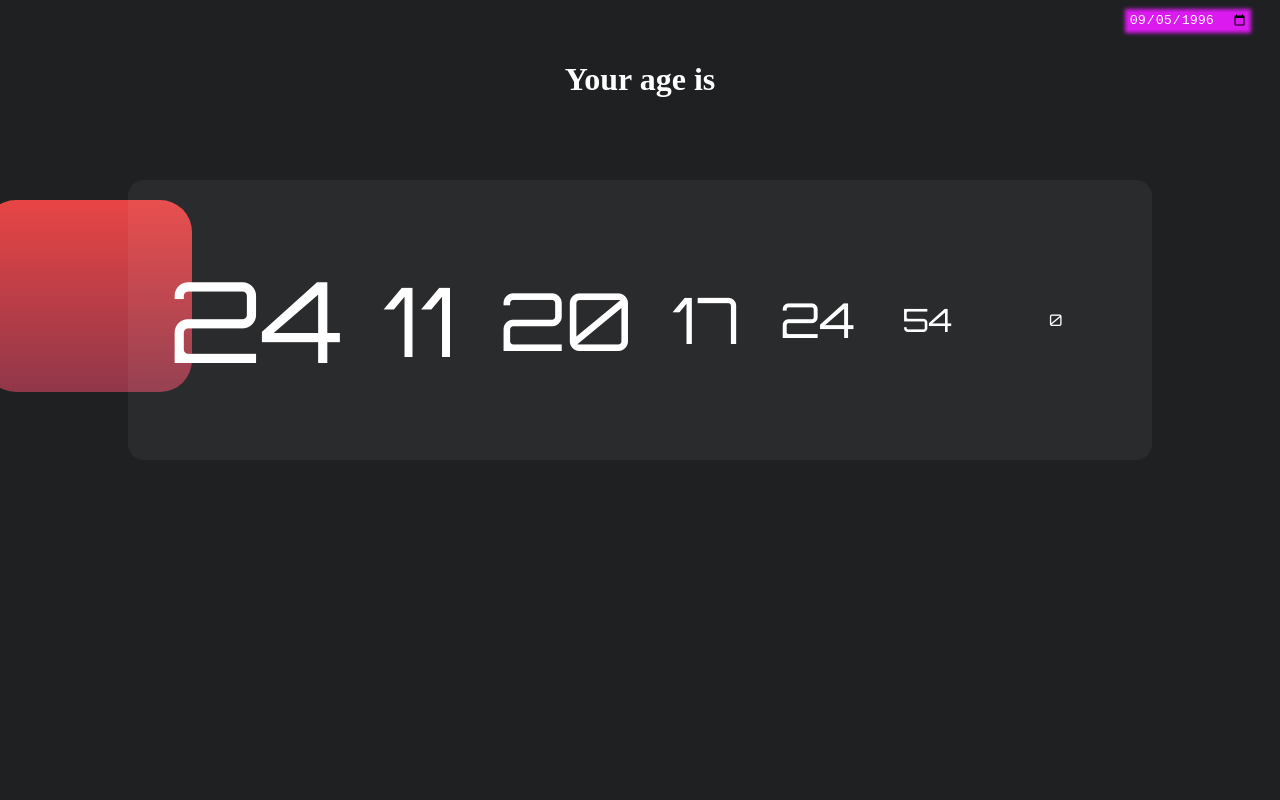
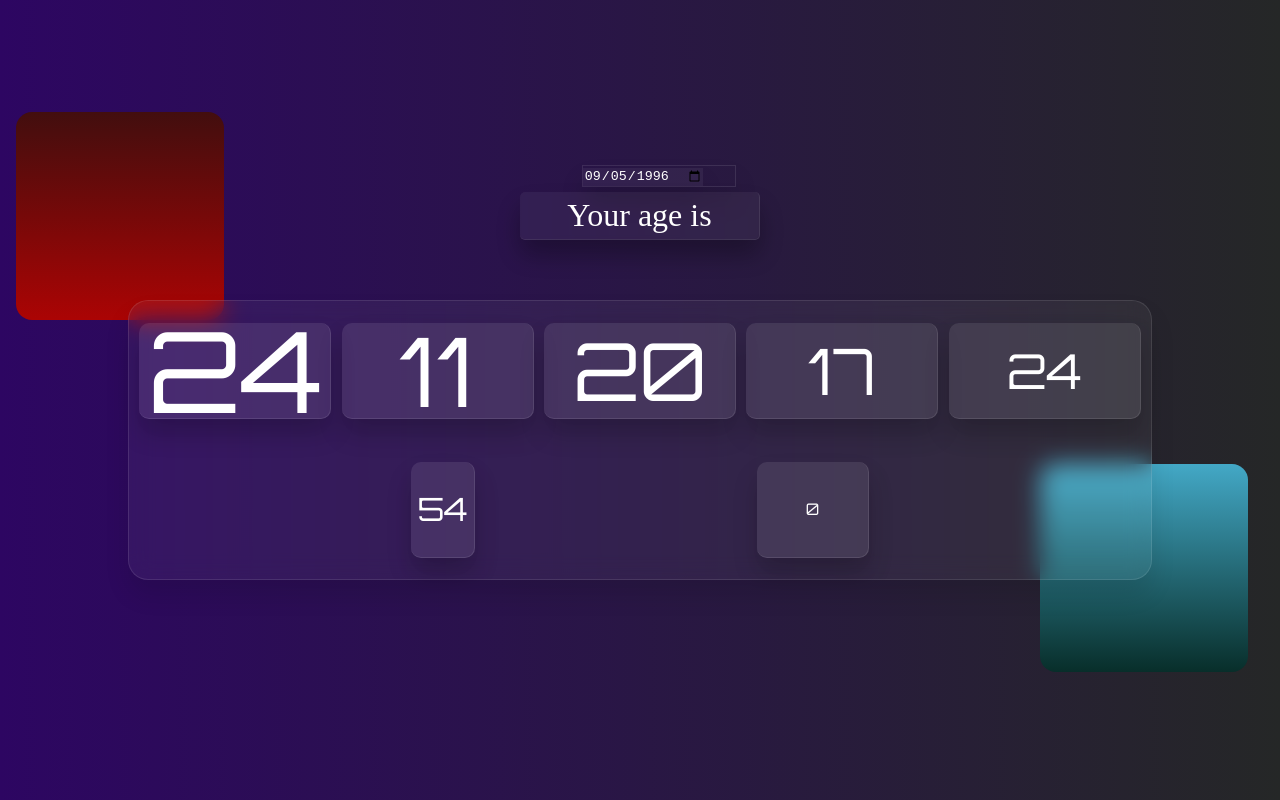
Before and after one commit to meivinay/Real-Time-Age, a plain HTML site: page index.html in a window 1280 px wide. Drawn offline with Linux system fonts and the light colour scheme.

Commit message:
Change styling

```diff
--- a/index.html
+++ b/index.html
@@ -9,12 +9,15 @@
       <title>Live Age</title>
 </head>
 <body>
+    <div class="container">
         <div class="input-container">
-        <div >
+            <div class="birthday-input" >
                 <input id="birthday-input" type="date" value="1996-09-05"></input>
             </div>
         </div>
-    <h1 style="text-align: center;">Your age is</h1>
+        <div class="text">
+            <div id="text">Your age is</div>
+        </div>
         <div class="time-container">
             <div class="time">
             <div class="year date"></div>
@@ -25,7 +28,10 @@
             <div class="second date"></div>
             <div class="millisecond date"></div>
         </div>
-    <div class="circle"></div>
+        <div class="square"></div>
+    </div>
+    <div class="square2"></div>
+    </div>
 </body>
 <script src="./moment.min.js"></script>
 <script src="./script.js"></script>
--- a/style.css
+++ b/style.css
@@ -5,54 +5,55 @@ body{
     margin: 0;
     height: 100vh;
     width: 100vw;
-    background: #edc0bf;
-    background: #1e2022;
+    background: linear-gradient(to right, rgb(45 6 98), #252727);
     color: white;
+    overflow: hidden;
 }
-.circle{
-    height: 12rem;
+.container{
+    height: 100%;
+    width: 100%;
+    display: flex;
+    justify-content: center;
+    align-items: center;
+    flex-direction: column;
+}
+.birthday-input{
+    box-shadow: 0 15px 25px rgba(0,0,0,0.1);
+    border: 1px solid rgba(255,255,255,0.1);;
+}
+
+.square{
+    height: 13rem;
     width: 13rem;
-    border-radius: 2rem;
-    background: linear-gradient(#e84545, #903749);
+    border-radius: 1rem;
+    background: linear-gradient(#420e0e, #ab0404);
     position: absolute;
-    left: 3rem;
-    top: 5rem;
+    left: 1rem;
+    top: -8rem;
     z-index: -1;
-    animation: circleAnimation 5s alternate-reverse infinite linear;
+    animation: squareAnimation 5s alternate-reverse infinite ease-in-out;
 }
-@keyframes circleAnimation {
+.square2{
+    height: 13rem;
+    width: 13rem;
+    border-radius: 1rem;
+    background: linear-gradient(#43a8c6, #082e2a);
+    position: absolute;
+    right: 2rem;
+    bottom: 8rem;
+    z-index: -1;
+    animation: squareAnimation 5s alternate-reverse infinite ease-in-out;
+}
+@keyframes squareAnimation {
     0%{
-        position: absolute;
-        left: -1rem;
-        top: 5rem;
-        z-index: -1;
-        /* transform: rotate(0deg); */
-    }
-    /* 20%{
-        height: 12rem;
-        width: 13.5rem;
-        border-radius: 2rem;
-        background: linear-gradient(#e84545, #903749);
-        position: absolute;
-        left: 5.5rem;
-        top: 5.5rem;
-        z-index: -1;
-    }
-    40%{
-        height: 9rem;
-        width: 9rem;
-        border-radius: 2rem;
-        background: linear-gradient(#e84545, #903749);
-        position: absolute;
-        left: 23rem;
-        top: 7rem;
-        z-index: -1;
-    } */
-    100%{
-        left: 83rem;
-        top: 5rem;
-        /* /* transform: rotate(360deg); */
-    }
+        transform: translateY(0px);
+      }
+      50%{
+        transform: translateY(20px);
+      }
+      100%{
+        transform: translateY(0px);
+      }
 
 }
 .time-container{
@@ -67,19 +68,44 @@ body{
 }
 input{
     border: 1px green;
-   box-shadow:  0px 0px 4px 3px  #da1aee ;
+
+}
+#text{
+ font-size: 2rem;
+ display: flex;
+ align-items: center;
+ justify-content: center;
+ box-shadow: 0 15px 25px rgba(0,0,0,0.1); */
+ border: 1px solid rgba(255,255,255,0.1);
+ border-radius: 5px;
+     height: 100%;
+    width: 100%;
+}
+.text{
+    display: inline-block;
+    height: 3rem;
+    width: 15rem;
+    backdrop-filter: blur(2px);
+    color: white;
+    border-radius: 5px;
+    background: rgba(255, 255, 255, 0.05);
+
+    box-shadow: 0 15px 25px rgba(0,0,0,0.2);
+    border-bottom: 1px solid rgba(255,255,255,0.1);
+    border-right: 1px solid rgba(255,255,255,0.1);
 }
 .input-container{
-    height: 5%;
-    width: 100%;
+    height: 2rem;
+    width: 12rem;
     display: flex;
     justify-content: flex-end;
     align-items: center;
 }
 #birthday-input{
     margin-right: 2rem;
-    background-color: #da1aee;
-    color: white;
+    background: rgba(255, 255, 255, 0.05);
+    box-shadow: 0 15px 25px rgba(0,0,0,0.1);
+    color:white;
     outline: none;
     border: none;
 }
@@ -92,7 +118,11 @@ input{
     flex-wrap: wrap;
     position: relative;
     background: rgba(255, 255, 255, 0.05);
-    border-radius: 1rem;
+    box-shadow: 0 15px 25px rgba(0,0,0,0.1);
+    border-radius: 20px;
+    border: 1px solid rgba(255,255,255,0.1);;
+    backdrop-filter: blur(12px);
+
 }
 .date{
     overflow: hidden;
@@ -103,14 +133,23 @@ input{
     align-items: center;
     cursor: pointer;
     color: white;
+    height: 6rem;
+    width: 12rem;
+    border-radius: 10px;
+    background: rgba(255, 255, 255, 0.09);
+    box-shadow: 0 15px 25px rgba(0,0,0,0.2);
+    border-bottom: 1px solid rgba(255,255,255,0.1);
+    border-right: 1px solid rgba(255,255,255,0.1);
+    /* color: black; */
 }
 .year{
     font-size: 7em;
+
 }
 
 .year:hover::after{
     position: absolute;
-    top:10rem;
+    top:12rem;
     font-size: 3rem;
     content: "Year";
 }
@@ -119,7 +158,7 @@ input{
 }
 .month:hover::after{
     position: absolute;
-    top:10rem;
+    top:12rem;
     font-size: 2rem;
     content: "Month";
 }
@@ -128,7 +167,7 @@ input{
 }
 .day:hover::after{
     position: absolute;
-    top:10rem;
+    top:12rem;
     font-size: 2rem;
     content: "Day";
 }
@@ -137,7 +176,7 @@ input{
 }
 .hour:hover::after{
     position: absolute;
-    top:10rem;
+    top:12rem;
     font-size: 2rem;
     content: "Hour";
 }
@@ -146,7 +185,7 @@ input{
 }
 .minute:hover::after{
     position: absolute;
-    top:10rem;
+    top:12rem;
     font-size: 2rem;
     content: "Minute";
 }
@@ -156,7 +195,7 @@ input{
 }
 .second:hover::after{
     position: absolute;
-    top:10rem;
+    top:12rem;
     font-size: 2rem;
     content: "Seconds";
 }
@@ -166,7 +205,7 @@ input{
 }
 .millisecond:hover::after{
     position: absolute;
-    top:10rem;
+    top:12rem;
     font-size: 2rem;
     content: "ms";
 }
```
Lines whose indentation alone changed are shown as unchanged.
